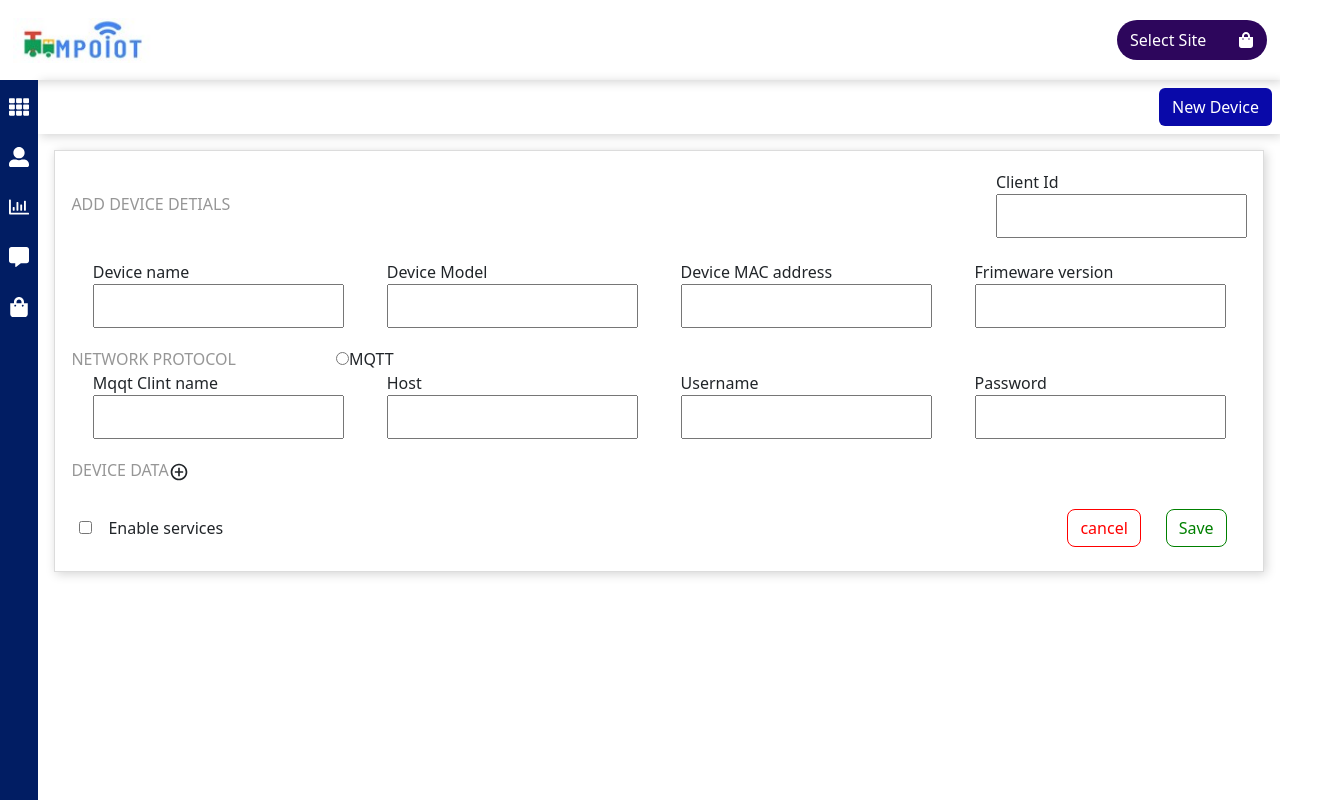
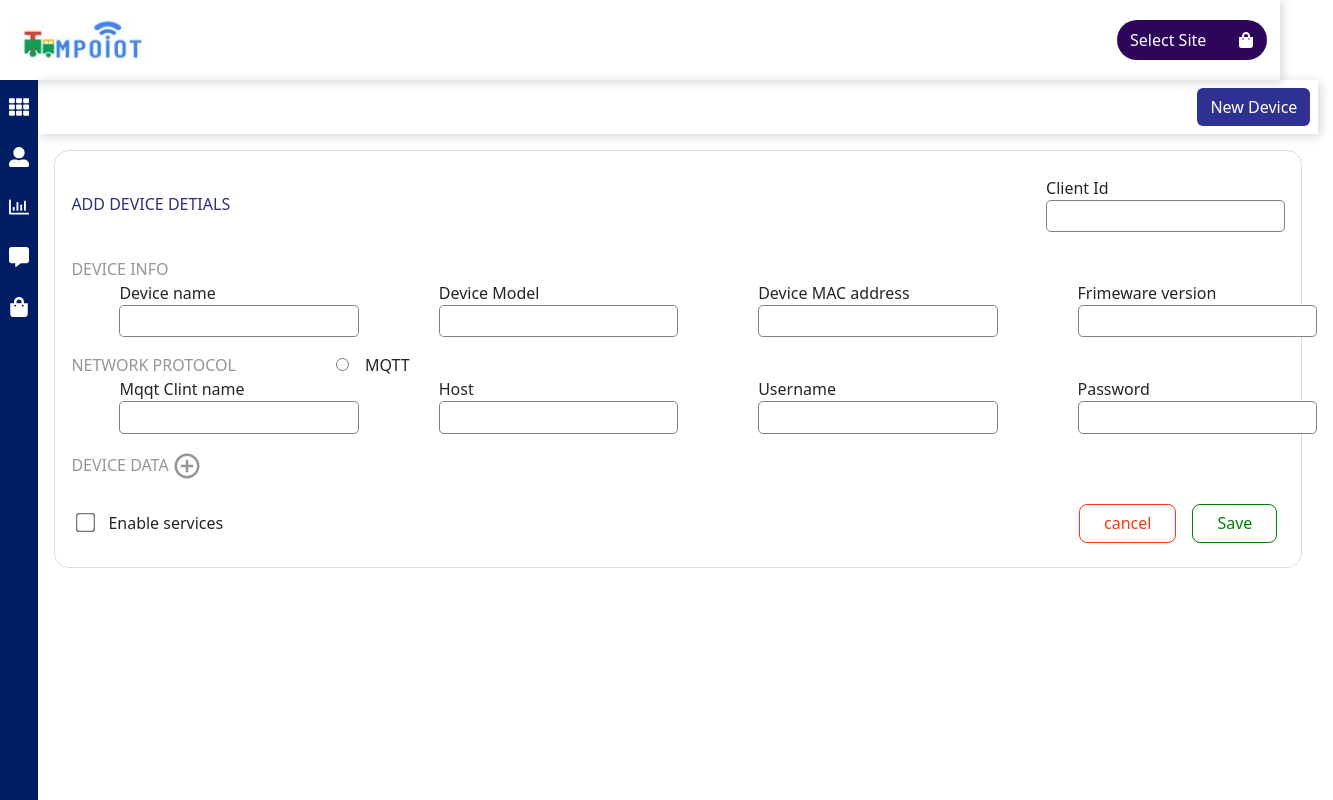
Before and after one commit to ManikandanS8377/TempoIoT, a React (Create React App) app in the folder tempo/: page /Add_device in a window 1280 px wide. Shown: the whole page, 1333 px wide, since content can reach past the window. Built offline with nearby package versions, Linux system fonts and the light colour scheme.

Commit message:
corrections

```diff
--- a/tempo/src/assets/style/App.css
+++ b/tempo/src/assets/style/App.css
@@ -26,7 +26,9 @@
     text-transform: uppercase;
 }
 
-
+.gap-loc-4 {
+    gap: 1rem;
+}
 
 
 /* design */
@@ -59,7 +61,7 @@ main {
 .dropdown-content {
     display: none;
     position: absolute;
-    left: 52px;
+    left: 45px;
     background-color: var(--INNER_COLOUR);
     min-width: 160px;
     box-shadow: 0px 8px 16px 0px rgba(0, 0, 0, 0.2);
@@ -246,18 +248,19 @@ main {
     font-weight: 400;
     user-select: none;
     border: 1px solid transparent;
-    padding: 0.375rem 0.75rem;
+    padding: 0.4rem 1.5rem 0.4rem 1.5rem;
     font-size: 1rem;
     line-height: 1.5;
     border-radius: 0.25rem;
     line-height: 1.5;
     border-radius: 0.5rem;
+    margin: 0.5rem;
     /* width: 100px; */
 }
 
 .inactive-loc {
-    color: red;
-    border-color: red;
+    color: var(--CANCEL_BTN_CLR);
+    border-color: var(--CANCEL_BTN_CLR);
 
 }
 
@@ -454,7 +457,7 @@ main {
 
 .row_two {
     display: flex;
-    justify-content: space-around;
+    flex-direction: column;
 }
 
 .new_device {
@@ -470,6 +473,11 @@ main {
     padding: 0.5rem;
 }
 
+.input-boxes , .sub_row_three{
+    width: 100%;
+    gap: 5rem;
+    margin-left: 3rem;
+}
 
 .row_three {
     display: flex;
@@ -481,18 +489,15 @@ main {
     justify-content: start;
 }
 
-.sub_row_three {
-    justify-content: space-around;
-    width: 100%;
-}
+
 
 .row_five {
     width: 70%;
-    justify-content: space-around;
+    gap: 5rem;
+    margin-left: 3rem;
 }
 
 .row_one,
-.row_two,
 .row_five {
     height: 90px;
     align-items: center;
@@ -504,13 +509,24 @@ main {
 }
 
 input {
-    padding: 0.5rem;
+    padding: 0.2rem;
+    border: 1px solid gray;
+    border-radius: 0.3rem;
+
 }
 
 .check_boxses {
     display: flex;
     justify-content: center;
     align-items: center;
+}
+
+/* Increase checkbox size */
+input[type="checkbox"] {
+    -webkit-transform: scale(1.5);
+    -moz-transform: scale(1.5);
+    -ms-transform: scale(1.5);
+    transform: scale(1.5);
 }
 
 .Enable_services {
@@ -522,12 +538,6 @@ input {
 
 .operating_buttons {
     justify-content: space-between;
-}
-
-.save_cancel_btn {
-    justify-content: space-around;
-    padding: 0.5rem;
-    width: 200px;
 }
 
 .client_id {
@@ -548,13 +558,23 @@ input {
 .add_device_container {
     /* border: 1px solid; */
     padding: 1rem;
+
 }
-.new_device_content{
+
+.new_device_content {
     border: 1px solid rgba(128, 128, 128, 0.276);
-    box-shadow: var(--BOX-SHADOW);
+    border-radius: 15px;
+}
+
+.adding_new_device {
+    color: var(--ADD_DEVICE_DETIAL_CLR);
 }
 
 /* .add_device_container{
     border: 1px solid;
     padding: 1rem;
 } */
+
+.Add-icon{
+    transform: scale(1.5);
+}
--- a/tempo/src/assets/style/cofig.css
+++ b/tempo/src/assets/style/cofig.css
@@ -2,9 +2,11 @@
     --THEME_COLOUR: #011D63;
     --INNER_COLOUR: #ffffff;
     --COLOR_BEFORE_HOVER:#154fdf;
-    --THEME_SEC_COLOR:rgb(9, 9, 169);
+    --THEME_SEC_COLOR:#2E3191;
     --TOP_NAVBAR_BTN_CLR:#2D065C;
     --BOX-SHADOW:2px 2px 10px rgba(0, 0, 0, 0.178);
     --FONT_COLOR: black;
     --LIGHT_GREY_COLOR:rgba(128, 128, 128, 0.829); /*.light-grey */
+    --ADD_DEVICE_DETIAL_CLR:#2E317D;
+    --CANCEL_BTN_CLR:#FB350D;
   }
--- a/tempo/src/components/Sidebar.jsx
+++ b/tempo/src/components/Sidebar.jsx
@@ -74,10 +74,10 @@ const Sidebar = ({ children }) => {
                             }}
                             onMouseLeave={() => { // add mouse leave event handler
                                 const dropdownContent = document.getElementsByClassName('dropdown-content')[index];
-                                dropdownContent.style.transition = 'opacity 0.5s ease-in';
-                                setTimeout(() => {
-                                    dropdownContent.style.display = 'none';
-                                  }, 80);
+                                dropdownContent.style.display = 'none';
+                                // setTimeout(() => {
+                                //     dropdownContent.style.display = 'none';
+                                //   }, 80);
                             }}
                         >
                             <div className="icon">{item.icon}</div>
--- a/tempo/src/pages/Add_device.jsx
+++ b/tempo/src/pages/Add_device.jsx
@@ -8,7 +8,8 @@ import {
 const Add_device = () => {
     const [divs, setDivs] = useState([]);
 
-    const handleButtonClick = () => {
+    const handleButtonClick = (e) => {
+        e.preventDefault();
         const newDivs = [...divs];
         newDivs.push(
             <div className="row_five padding-loc display-flex">
@@ -36,13 +37,17 @@ const Add_device = () => {
             <div className="add_device_container">
                 <div className="new_device_content">
                     <div className="row_one">
-                        <div className="adding_new_device light-grey uppercase">Add Device Detials </div>
+                        <div className="adding_new_device uppercase">Add Device Detials </div>
                         <div className="client_id">
                             <label htmlFor="device_id">Client Id</label>
                             <input type="text" id="device_id" />
                         </div>
                     </div>
                     <div className="row_two padding-loc">
+                        <div className="device_info uppercase light-grey">
+                            device info
+                        </div>
+                        <div className="input-boxes display-flex">
                             <div className="inputbox input">
                                 <label htmlFor="">Device name</label>
                                 <input type="text" />
@@ -60,10 +65,18 @@ const Add_device = () => {
                                 <input type="text" />
                             </div>
                         </div>
+                    </div>
                     <div className="row_three padding-loc">
                         <div className="mqtt_protocol display-flex">
                             <div className="network_protocol light-grey uppercase">Network Protocol</div>
-                            <div className="mqtt_type uppercase"><input type="radio" />Mqtt</div>
+                            <div className="mqtt_type display-flex uppercase gap-loc-4">
+                                <div className="radio_mqtt">
+                                    <input type="radio" />
+                                </div>
+                                <div className="mqtt_txt">
+                                    Mqtt
+                                </div>
+                            </div>
                         </div>
                         <div className="sub_row_three display-flex">
                             <div className="inputbox display-flex">
@@ -84,16 +97,16 @@ const Add_device = () => {
                             </div>
                         </div>
                     </div>
-                    <div className="row_four padding-loc display-flex">
+                    <div className="row_four padding-loc display-flex gap-2">
                         <div className="device_data light-grey uppercase">Device Data</div>
-                        <div className="icon"><RiAddCircleLine onClick={handleButtonClick} /></div>
+                        <div className="icon"><RiAddCircleLine className="Add-icon light-grey" onClick={handleButtonClick} /></div>
                     </div>
 
                     {divs}
 
                     <div className="operating_buttons display-flex padding-loc">
                         <div className="check_boxses padding-loc">
-                            <div className="check_box">
+                            <div className="check_box_div">
                                 <input type="checkbox" className="check_box_input" />
                             </div>
                             <div className="Enable_services">Enable services</div>
```
Lines whose indentation alone changed are shown as unchanged.
